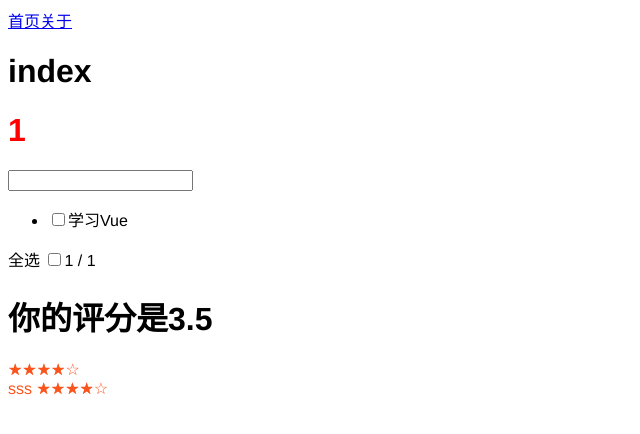
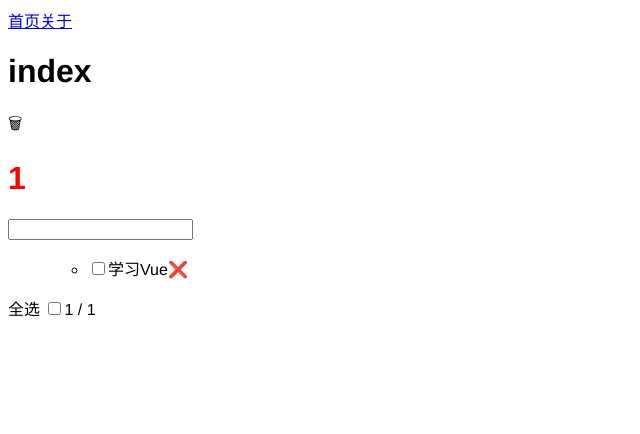
Before and after one commit to shabbyaaa/F2E, a Vue app in the folder vue-test/: page /#/ in a window 1280 px wide. Shown: the top 434 px of the page, without its empty margins (0-640 px from the left). Built offline with nearby package versions, Linux system fonts and the light colour scheme.

Commit message:
feat: study transition syntax

```diff
--- a/vue-test/src/App.vue
+++ b/vue-test/src/App.vue
@@ -12,7 +12,13 @@
     <router-link to="/">首页</router-link>
     <router-link to="/about">关于</router-link>
   </div>
-  <router-view></router-view>
+  <!-- 通过v-slot获取渲染的组件并复制给Component -->
+  <router-view v-slot="{ Component }">
+    <transition name="route" modae="out-in">
+      <!-- 内置组件component的 is 属性动态渲染组件 -->
+      <component :is="Component" />
+    </transition>
+  </router-view>
 </template>
 
 <style>
--- a/vue-test/src/components/TodoList2.vue
+++ b/vue-test/src/components/TodoList2.vue
@@ -1,14 +1,24 @@
 <template>
+  <span class="dustbin">🗑</span>
+  <div class="animate-wrap">
+    <transition @before-enter="beforeEnter" @enter="enter" @after-enter="afterEnter">
+      <div class="animate" v-show="animate.show">
+        📋
+      </div>
+    </transition>
+  </div>
   <div>
     <h1 @click="add">{{ count }}</h1>
-
     <input type="text" v-model="title" @keydown.enter="addTodo" />
     <button v-if="active < all" @click="clear">清理</button>
     <ul v-if="todos.length">
-      <li v-for="todo in todos">
-        <input type="checkbox" v-model="todo.done" />
-        <span :class="{ done: todo.done }">{{ todo.title }}</span>
-      </li>
+      <transition-group name="flip-list" tag="ul">
+        <li v-for="(todo, i) in todos" :key="todo.title">
+          <input type="checkbox" v-model="todo.done" />
+          <span :class="{ done: todo.done }">{{ todo.title }}</span>
+          <span class="remove-btn" @click="removeTodo($event, i)">❌</span>
+        </li>
+      </transition-group>
     </ul>
     <div v-else>暂无数据</div>
     <div>
@@ -17,19 +27,61 @@
       <span>{{ active }} / {{ all }}</span>
     </div>
   </div>
+  <transition name="modal">
+    <div class="info-wrapper" v-if="showModal">
+      <div class="info">
+        请先输入！
+      </div>
+    </div>
+  </transition>
 </template>
 
 <script setup>
-import { ref } from 'vue'
+import { ref, reactive } from 'vue'
 import useTodos from '../utils/useTodos'
 
 const count = ref(1)
-const { title, todos, addTodo, clear, active, all, allDone } = useTodos()
+const { title, todos, addTodo, clear, active, all, allDone, showModal } = useTodos()
 const color = ref('red')
+const animate = {
+  show: false,
+  el: null
+}
 
 function add () {
   count.value++
   color.value = Math.random() > 0.5 ? 'blue' : 'red'
+}
+
+// function removeTodo (e, i) {
+//   console.log('i: ', i);
+//   todos.value.splice(i, 1)
+// }
+
+function beforeEnter (el) {
+  const dom = animate.el
+  const rect = dom.getBoundingClientRect()
+  const x = window.innerWidth - rect.left - 60
+  const y = rect.top - 10
+
+  el.style.transform =  `translate(-${x}px, ${y}px`
+}
+
+function enter (el, done) {
+  document.body.offsetHeigth
+  el.style.transform = 'translate(0, 0)'
+  el.addEventListener('transitionend', done)
+}
+
+function afterEnter (el) {
+  animate.show = false
+  el.style.display = 'none'
+}
+
+function removeTodo(e, i) {
+  animate.el = e.target
+  animate.show = true
+  todos.value.splice(i, 1)
 }
 
 
@@ -39,4 +91,54 @@ function add () {
 h1 {
   color: v-bind(color);
 }
+
+.info-wrapper {
+  position: fixed;
+  top: 20px;
+  width: 200px;
+}
+.info {
+  padding: 20px;
+  color: white;
+  background: #d88986;
+}
+
+.modal-enter-from {
+  opacity: 0;
+  transform: translateY(-60px);
+}
+
+.modal-enter-active {
+  transition: all 1s ease;
+}
+
+.modal-leave-to {
+  opacity: 0;
+  transform: translateY(-60px);
+}
+
+.modal-leave-active {
+  transition: all 1s ease;
+}
+
+.flip-list-move {
+  transition: transform 0.8s ease;
+}
+
+.flip-list-enter-active, .flip-list-leave-active {
+  transition: all 1s ease;
+}
+
+.flip-list-enter-from, .flip-list-leave-to {
+  opacity: 0;
+  transform: translateX(30px);
+}
+
+.animate-wrap .animate {
+  position: fixed;
+  right: 10px;
+  top: 10px;
+  z-index: 100;
+  transition: all 0.5s linear;
+}
 </style>
--- a/vue-test/src/pages/home.vue
+++ b/vue-test/src/pages/home.vue
@@ -1,19 +1,17 @@
 <template>
   <h1>index</h1>
   <TodoList2 />
-  <h1>你的评分是{{ score }}</h1>
+  <!-- <h1>你的评分是{{ score }}</h1>
   <Rate v-model="score"></Rate>
-  <Rate v-model="score">
-    sss
-  </Rate>
+  <Rate v-model="score">ss</Rate> -->
 </template>
 
 <script setup>
 import { ref } from 'vue'
 import TodoList2 from '../components/TodoList2.vue'
-import Rate from '../components/Rate.vue'
+// import Rate from '../components/Rate.vue'
 
-const score = ref(3.5)
+// const score = ref(3.5)
 
 // function update (num) {
 //   console.log('num: ', num);
--- a/vue-test/src/utils/useTodos.js
+++ b/vue-test/src/utils/useTodos.js
@@ -3,8 +3,16 @@ import { computed, ref } from 'vue'
 export default function useTodos() {
   const title = ref('')
   const todos = ref([{ title:'学习Vue',done:false }])
+  const showModal = ref(false)
 
   function addTodo () {
+    if (!title.value) {
+      showModal.value = true
+      setTimeout(() => {
+        showModal.value = false
+      }, 1500)
+      return
+    }
     todos.value.push({
       title: title.value,
       done: false
@@ -27,5 +35,5 @@ export default function useTodos() {
     },
   });
 
-  return { title, todos, addTodo, clear, active, all, allDone }
+  return { title, todos, addTodo, clear, active, all, allDone, showModal }
 }
```
